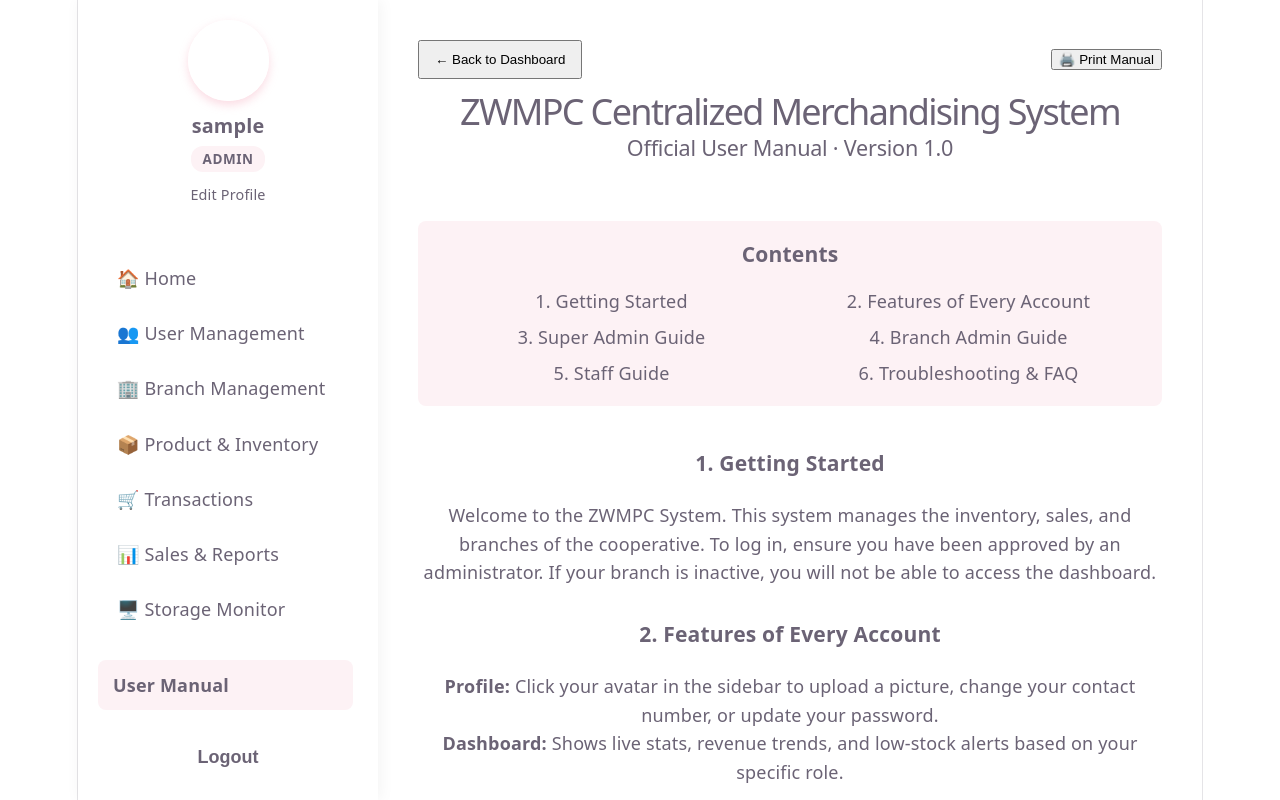
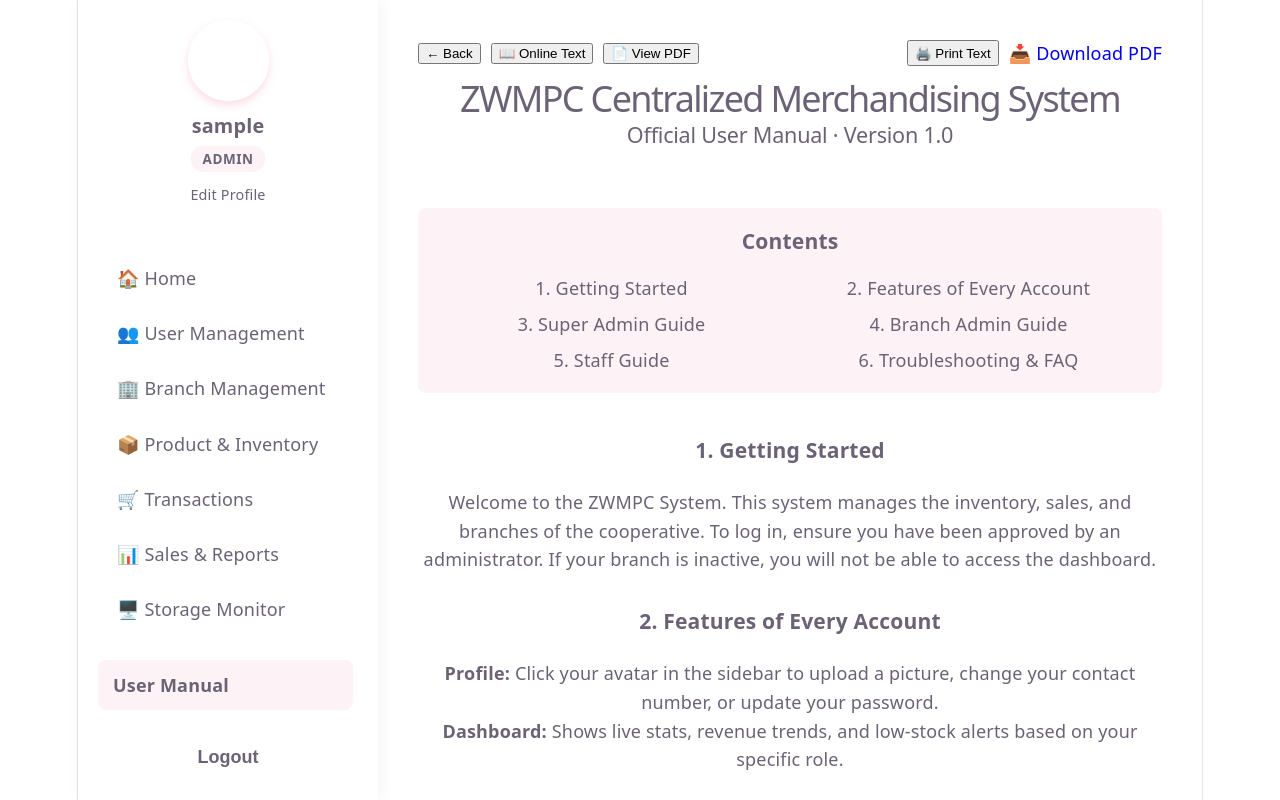
Before and after one commit to jakemiller01500-ship-it/zwmpc, a React (Vite) app in the folder zwmpc-frontend/: page /dashboard/manual in a window 1280 px wide. Built offline with nearby package versions, Linux system fonts and the light colour scheme; sample sign-in values are in the browser's storage.

Commit message:
User Manual

```diff
--- a/zwmpc-frontend/src/UserManual.jsx
+++ b/zwmpc-frontend/src/UserManual.jsx
@@ -1,7 +1,11 @@
+import { useState } from 'react';
 import { useNavigate } from 'react-router-dom';
 
 export default function UserManual() {
   const navigate = useNavigate();
+  const [viewMode, setViewMode] = useState('text'); // 'text' or 'pdf'
+
+  const pdfUrl = '/ZWMPC_User_Manual.pdf';
 
   const handlePrint = () => {
     window.print();
@@ -10,17 +14,49 @@ export default function UserManual() {
   return (
     <div className="manual-wrapper">
 
-      {/* Print Button - Hidden when printing */}
-      <div className="no-print" style={{ display: 'flex', justifyContent: 'space-between', alignItems: 'center', marginBottom: '20px' }}>
-        <button onClick={() => navigate('/dashboard')} className="btn-secondary" style={{ padding: '10px 15px' }}>
-          ← Back to Dashboard
+      {/* Top Header & Actions */}
+      <div className="no-print" style={{ display: 'flex', justifyContent: 'space-between', alignItems: 'center', marginBottom: '20px', flexWrap: 'wrap', gap: '15px' }}>
+        <div style={{ display: 'flex', gap: '10px' }}>
+          <button onClick={() => navigate('/dashboard')} className="btn-secondary">
+            ← Back
           </button>
-        <button onClick={handlePrint} className="btn-primary" style={{ display: 'flex', alignItems: 'center', gap: '8px' }}>
-          🖨️ Print Manual
+          <button
+            onClick={() => setViewMode('text')}
+            className={viewMode === 'text' ? 'btn-primary' : 'btn-secondary'}
+          >
+            📖 Online Text
+          </button>
+          <button
+            onClick={() => setViewMode('pdf')}
+            className={viewMode === 'pdf' ? 'btn-primary' : 'btn-secondary'}
+          >
+            📄 View PDF
           </button>
         </div>
 
-      {/* Manual Content - Visible when printing */}
+        <div style={{ display: 'flex', gap: '10px' }}>
+          {viewMode === 'text' && (
+            <button onClick={handlePrint} className="btn-success" style={{ display: 'flex', alignItems: 'center', gap: '8px' }}>
+              🖨️ Print Text
+            </button>
+          )}
+
+          {/* Always visible download button */}
+          <a
+            href={pdfUrl}
+            download="ZWMPC_User_Manual.pdf"
+            className="btn-primary"
+            style={{ textDecoration: 'none', display: 'flex', alignItems: 'center', gap: '8px' }}
+          >
+            📥 Download PDF
+          </a>
+        </div>
+      </div>
+
+      {/* =========================================
+          VIEW 1: THE HTML TEXT MANUAL
+          ========================================= */}
+      {viewMode === 'text' && (
         <div className="manual-content theme-card">
 
           <div style={{ textAlign: 'center', marginBottom: '40px', borderBottom: '2px solid var(--primary-pink)', paddingBottom: '20px' }}>
@@ -74,6 +110,26 @@ export default function UserManual() {
             © 2026 ZWMPC Multi-Purpose Cooperative. All rights reserved.
           </div>
         </div>
+      )}
+
+      {/* =========================================
+          VIEW 2: THE EMBEDDED PDF
+          ========================================= */}
+      {viewMode === 'pdf' && (
+        <div className="theme-card no-print" style={{ padding: '10px', height: '80vh', display: 'flex', flexDirection: 'column' }}>
+          <div style={{ marginBottom: '10px', padding: '10px', background: '#fff3cd', color: '#856404', borderRadius: '5px', fontSize: '0.9rem' }}>
+            <strong>Note:</strong> If the PDF does not load below, your browser might not support embedded PDFs. Please use the <strong>Download PDF</strong> button above to view it.
+          </div>
+          <iframe
+            src={`${pdfUrl}#toolbar=1&navpanes=0`}
+            title="User Manual PDF"
+            width="100%"
+            height="100%"
+            style={{ border: 'none', borderRadius: '8px', flex: 1 }}
+          />
+        </div>
+      )}
+
     </div>
   );
 }
```
Also changed, not shown: 1 other file (tests, documents, lock files or other folders). Lines whose indentation alone changed are shown as unchanged.
